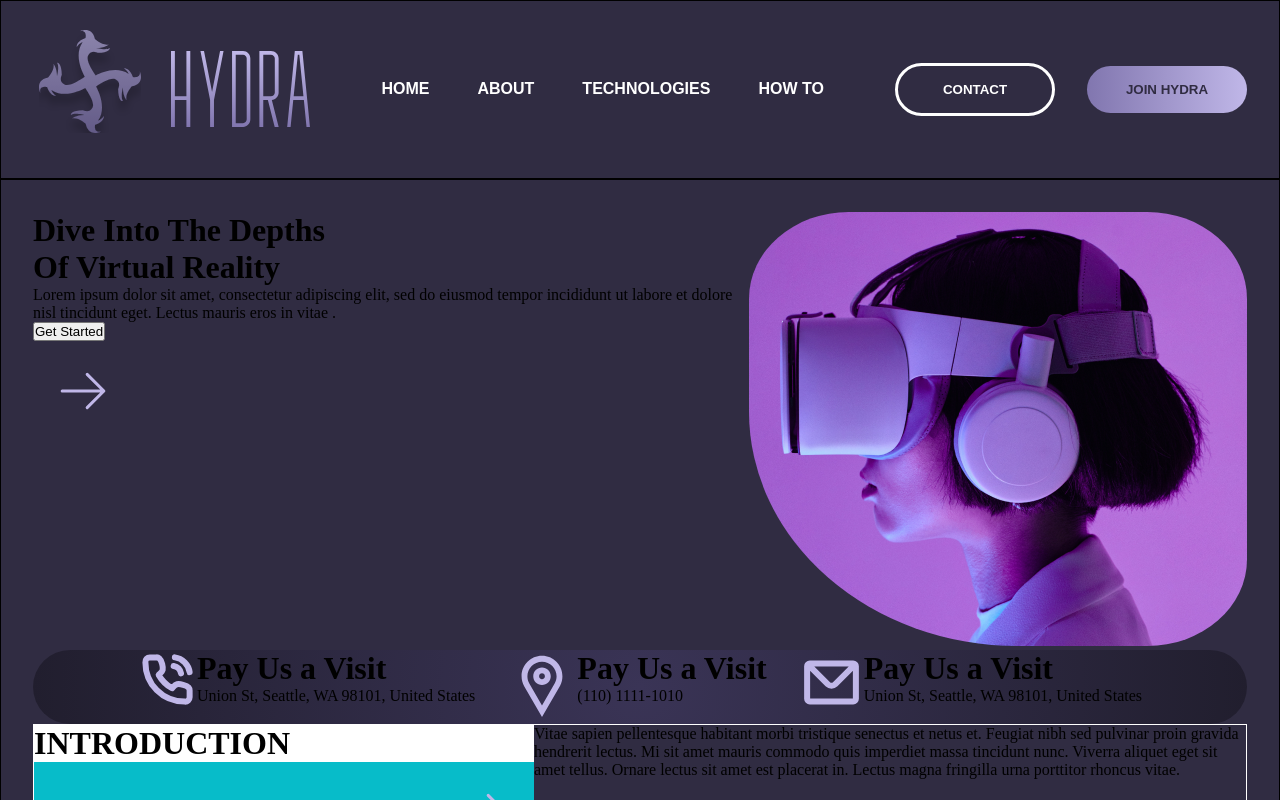
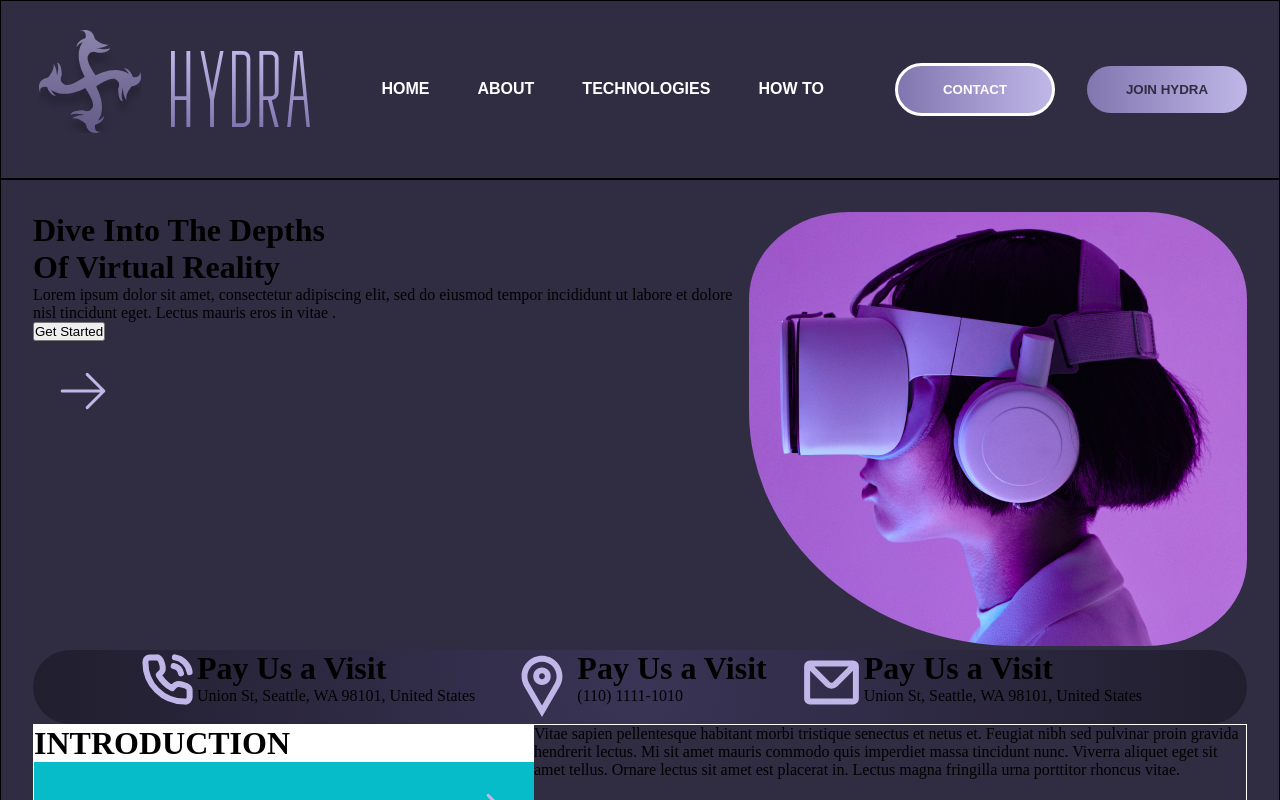
Before and after one commit to edsuuu/hydra-landing-page, a React (Vite) app: page / in a window 1280 px wide. Shown: the top 800 px of the page. Built offline with nearby package versions, Linux system fonts and the light colour scheme.

Commit message:
Fix Component Button

```diff
--- a/src/Components/Button/index.tsx
+++ b/src/Components/Button/index.tsx
@@ -1,12 +1,37 @@
 import React from 'react';
+import styled from 'styled-components';
 
 interface ButtonProps {
     text: string;
     onClick?: () => void;
+    primary: boolean;
 }
 
-const Button: React.FC<ButtonProps> = ({ text, onClick }) => {
-    return <button onClick={onClick}>{text}</button>;
+const ButtonComponent = styled.button<{ $primary: boolean }>`
+    background: ${(props) => (props.$primary ? 'transparent' : 'linear-gradient(to right, #8176AF, #C0B7E8)')};
+    color: ${(props) => (props.$primary ? 'white' : '#302C42')};
+    border: ${(props) => (props.$primary ? '0.2rem solid white' : 'none')};;
+    font-weight: bold;
+    font-family: 'Montserrat', sans-serif;
+    text-transform: uppercase;
+    width: 160px;
+    padding: 1rem;
+    border-radius: 50px;
+    cursor: pointer;
+    transition: all 0.3s ease-in-out;
+
+    &:hover {
+        background: ${(props) => (props.$primary ? 'white' : '#ffffff')};
+        color: ${(props) => (props.$primary ? '#302C42' : '#302C42')};
+    }
+`;
+
+const Button: React.FC<ButtonProps> = ({ text, primary, onClick }) => {
+    return (
+        <ButtonComponent $primary={primary} onClick={onClick}>
+            {text}
+        </ButtonComponent>
+    );
 };
 
 export default Button;
```
